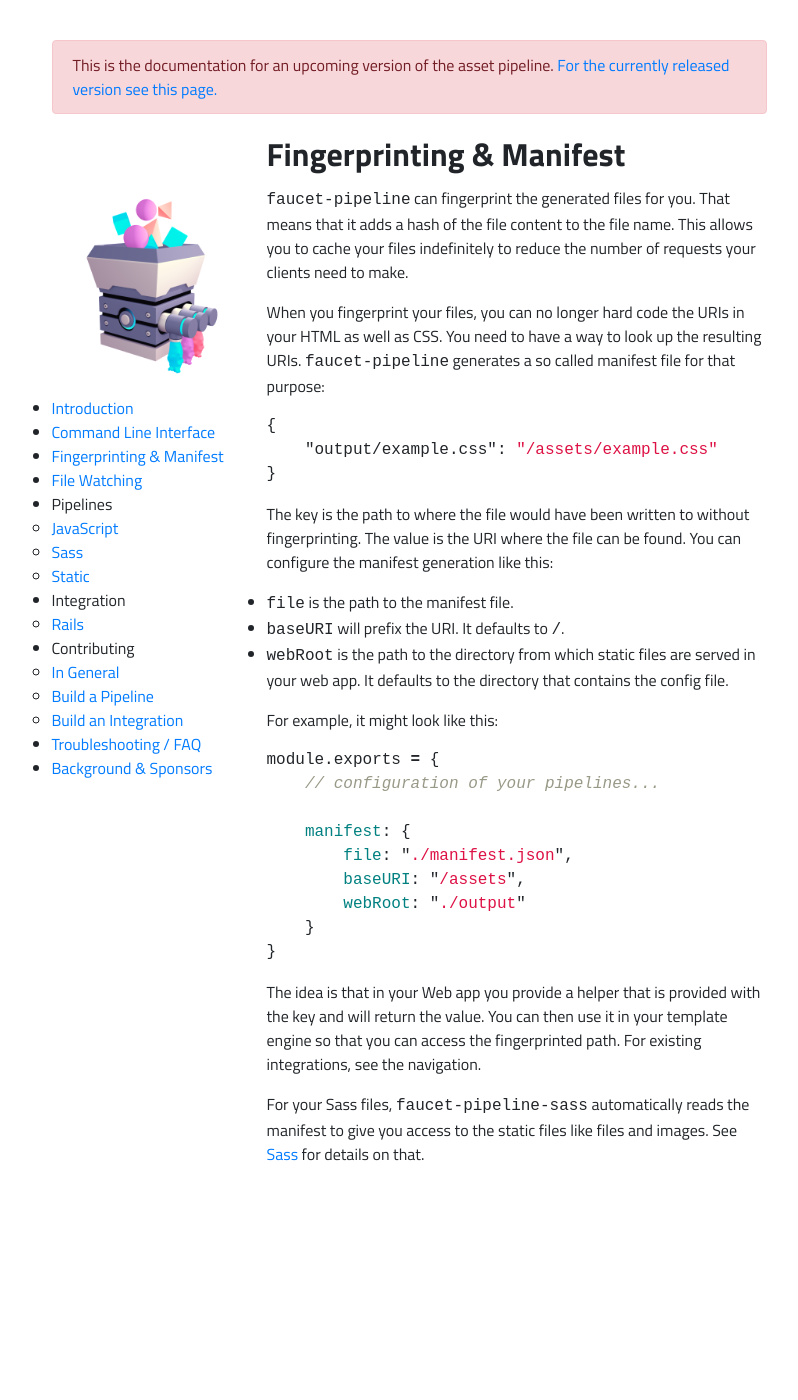
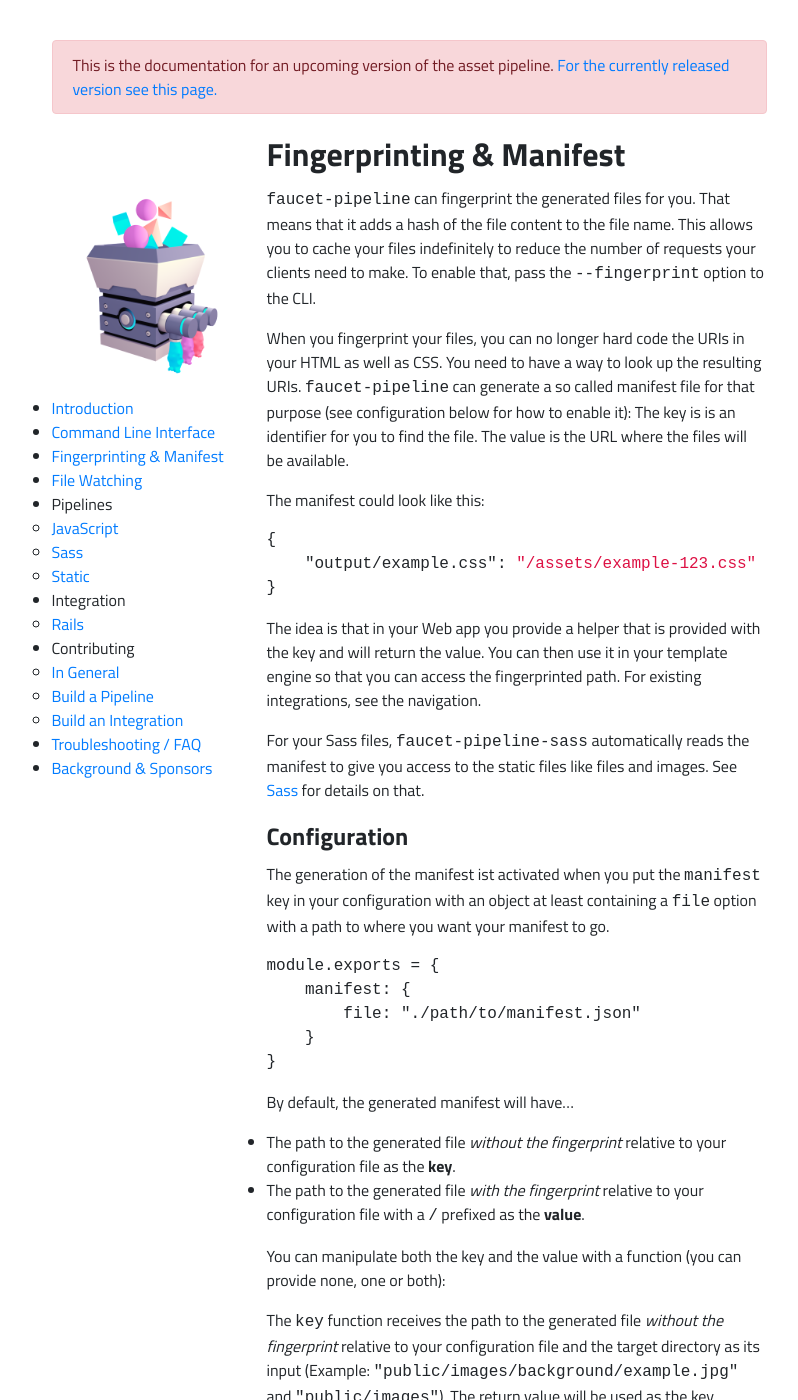
Before and after one commit to faucet-pipeline/docs, a Jekyll site: the page built from manifest.md, in a window 1280 px wide and 1400 px high. Shown: the whole window, without its empty margins (231-1029 px from the left). Built offline with Jekyll 4.4.1, drawn with Linux system fonts in a browser that asks for light colours; some of the changed text lies outside the part shown.

Commit message:
Update to the manifest generation

````diff
--- a/manifest.md
+++ b/manifest.md
@@ -6,38 +6,19 @@ title: Fingerprinting & Manifest
 `faucet-pipeline` can fingerprint the generated files for you. That means that
 it adds a hash of the file content to the file name. This allows you to cache
 your files indefinitely to reduce the number of requests your clients need to
-make.
+make. To enable that, pass the `--fingerprint` option to the CLI.
 
 When you fingerprint your files, you can no longer hard code the URIs in your
 HTML as well as CSS. You need to have a way to look up the resulting URIs.
-`faucet-pipeline` generates a so called manifest file for that purpose:
+`faucet-pipeline` can generate a so called manifest file for that purpose (see
+configuration below for how to enable it): The key is is an identifier for you
+to find the file. The value is the URL where the files will be available.
+
+The manifest could look like this:
 
 ```json
 {
-    "output/example.css": "/assets/example.css"
-}
-```
-
-The key is the path to where the file would have been written to without
-fingerprinting. The value is the URI where the file can be found. You can
-configure the manifest generation like this:
-
-* `file` is the path to the manifest file.
-* `baseURI` will prefix the URI. It defaults to `/`.
-* `webRoot` is the path to the directory from which static files are served in
-  your web app. It defaults to the directory that contains the config file.
-
-For example, it might look like this:
-
-```js
-module.exports = {
-    // configuration of your pipelines...
-
-    manifest: {
-        file: "./manifest.json",
-        baseURI: "/assets",
-        webRoot: "./output"
-    }
+    "output/example.css": "/assets/example-123.css"
 }
 ```
 
@@ -49,3 +30,67 @@ navigation.
 For your Sass files, `faucet-pipeline-sass` automatically reads the manifest to
 give you access to the static files like files and images. See [Sass](/sass) for
 details on that.
+
+## Configuration
+
+The generation of the manifest ist activated when you put the `manifest` key in
+your configuration with an object at least containing a `file` option with a
+path to where you want your manifest to go.
+
+```
+module.exports = {
+    manifest: {
+        file: "./path/to/manifest.json"
+    }
+}
+```
+
+By default, the generated manifest will have...
+
+* The path to the generated file *without the fingerprint* relative to your
+  configuration file as the **key**.
+* The path to the generated file *with the fingerprint* relative to your
+  configuration file with a `/` prefixed as the **value**.
+
+You can manipulate both the key and the value with a function (you can provide
+none, one or both):
+
+The `key` function receives the path to the generated file *without the
+fingerprint* relative to your configuration file and the target directory as its
+input (Example: `"public/images/background/example.jpg"` and `"public/images"`).
+The return value will be used as the key.
+
+The `value` function receives the path to the generated file *with the
+fingerprint* relative to your configuration file and the target directory as its
+input (Example: `"public/images/background/example-12345.jpg"` and
+`"public/images"`). The return value will be used as the value.
+
+The target directory is the `target` in the case of faucet-pipeline-static, and
+the dirname of the `target` in the case of faucet-pipeline-js and
+faucet-pipeline-sass.
+
+If your Web framework hosts static files in a folder called `public`, you can
+write your files there and then use the value function:
+
+```js
+f => `/${path.relative("public", f)}`
+```
+
+If you want to type less when fetching from the manifest, you can generate the
+key relative to the respective target directory:
+
+```
+(f, targetDir) => path.relative(targetDir, f)
+```
+
+Combined, this would look like this:
+
+```
+module.exports = {
+    manifest: {
+        file: "./path/to/manifest.json",
+        key: (f, targetDir) => path.relative(targetDir, f),
+        value: f => `/${path.relative("public", f)}`
+    }
+}
+```
````
